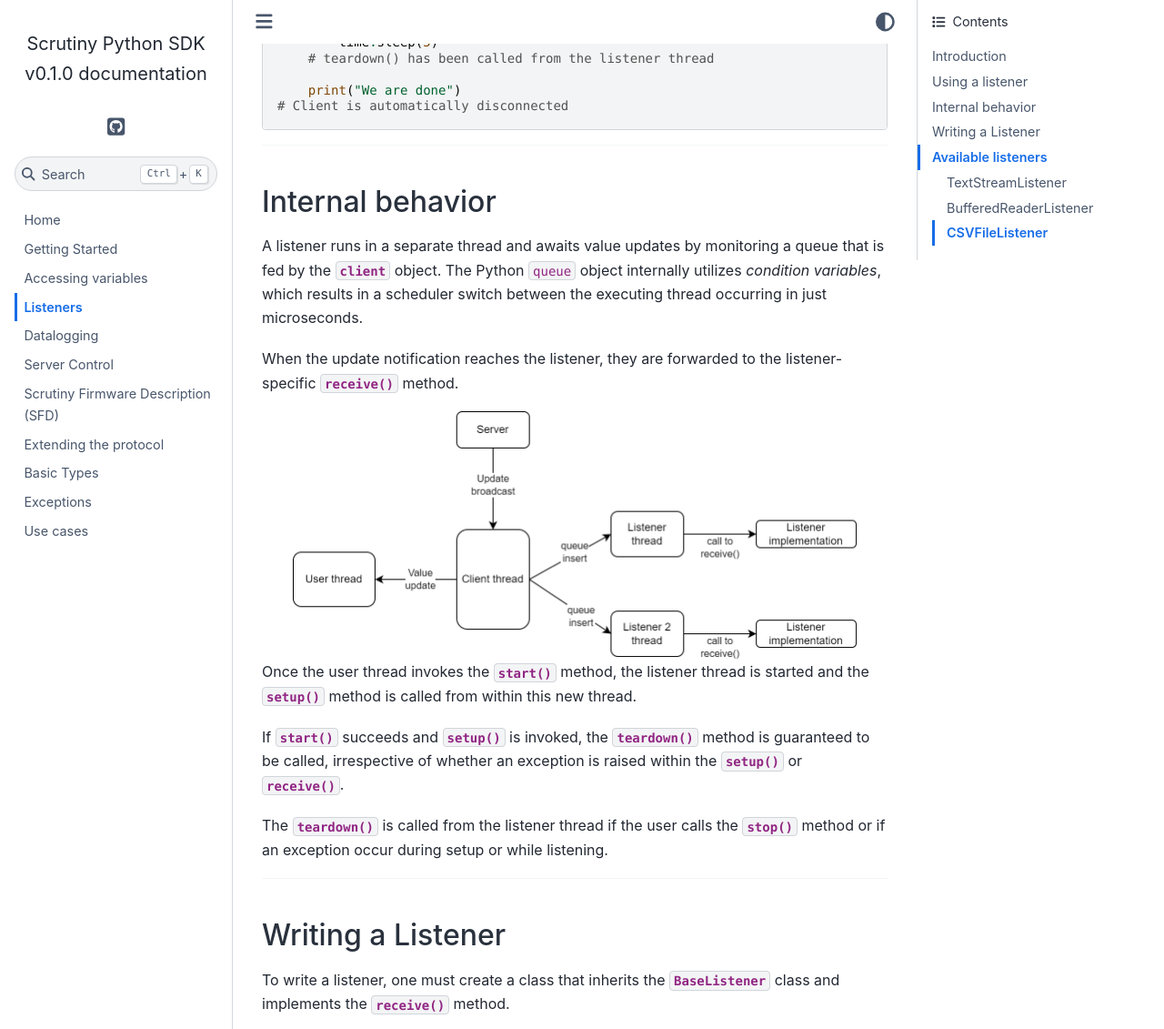
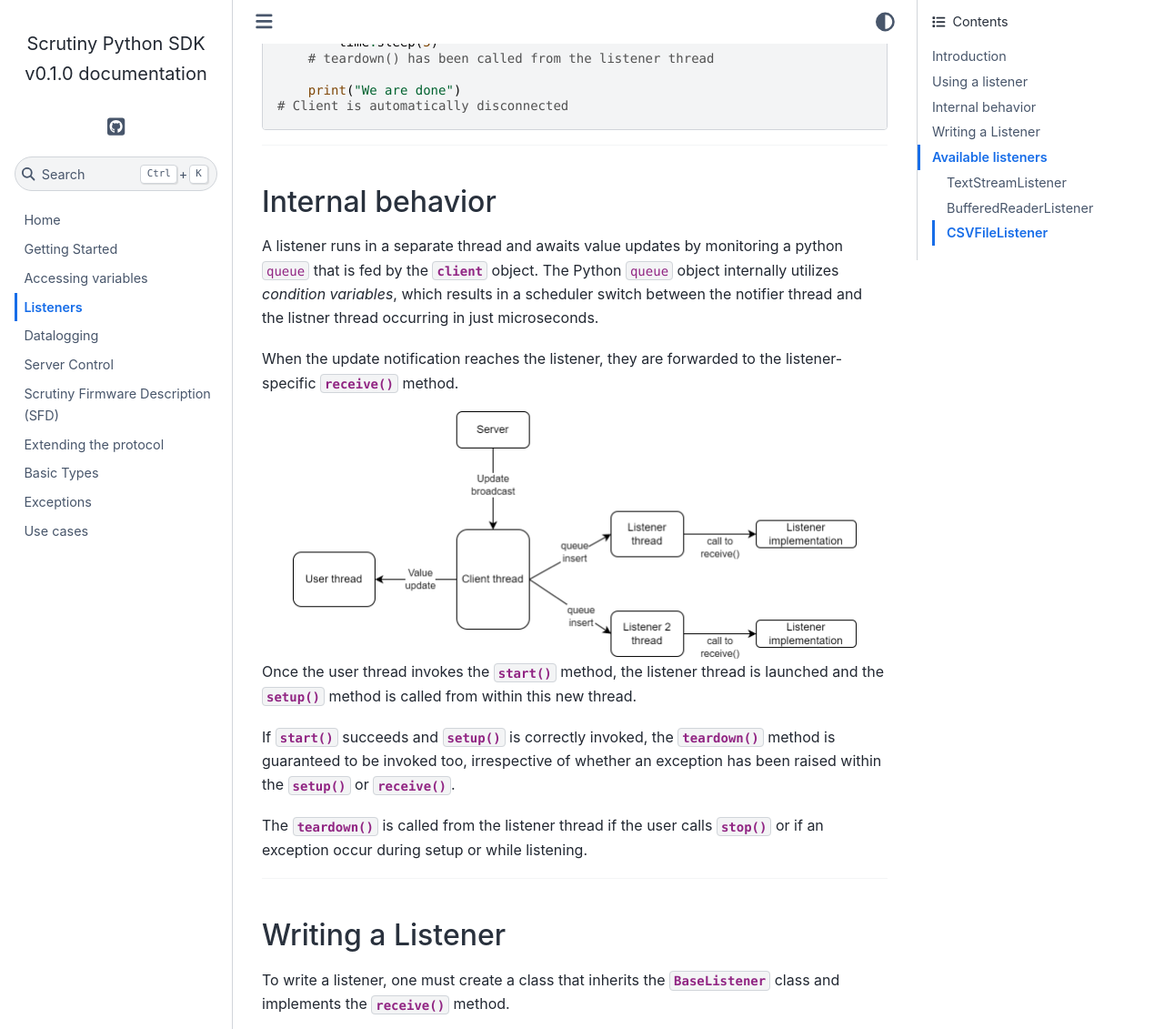
Before and after one commit to scrutinydebugger/scrutiny-python, a Sphinx documentation site: the page built from scrutiny/sdk/docs/source/listeners.rst, in a window 1280 px wide and 1400 px high, scrolled down 1582 px, cut to the strip 0-1131 px from the top of the window. Shown: the whole strip at 91% size. Built offline with Sphinx 7.4.7 and the Sphinx Book theme 1.1.4, drawn with Linux system fonts in a browser that asks for light colours.

Commit message:
Final review

```diff
--- a/scrutiny/sdk/docs/source/listeners.rst
+++ b/scrutiny/sdk/docs/source/listeners.rst
@@ -73,10 +73,10 @@ Each listener has a :meth:`start()<scrutiny.sdk.listeners.BaseListener.start>` a
 Internal behavior
 -----------------
 
-A listener runs in a separate thread and awaits value updates by monitoring a queue that is fed by the
+A listener runs in a separate thread and awaits value updates by monitoring a python ``queue`` that is fed by the
 :class:`client<scrutiny.sdk.client.ScrutinyClient>` object.
 The Python ``queue`` object internally utilizes `condition variables`, which results in a scheduler switch between
-the executing thread occurring in just microseconds.
+the notifier thread and the listner thread occurring in just microseconds.
 
 When the update notification reaches the listener, they are forwarded to the listener-specific
 :meth:`receive()<scrutiny.sdk.listeners.BaseListener.receive>` method.
@@ -87,16 +87,16 @@ When the update notification reaches the listener, they are forwarded to the lis
     :align: center
 
 
-Once the user thread invokes the :meth:`start()<scrutiny.sdk.listeners.BaseListener.start>` method, the listener thread is started
+Once the user thread invokes the :meth:`start()<scrutiny.sdk.listeners.BaseListener.start>` method, the listener thread is launched
 and the :meth:`setup()<scrutiny.sdk.listeners.BaseListener.setup>` method is called from within this new thread.
 
 If :meth:`start()<scrutiny.sdk.listeners.BaseListener.start>` succeeds and :meth:`setup()<scrutiny.sdk.listeners.BaseListener.setup>`
-is invoked, the :meth:`teardown()<scrutiny.sdk.listeners.BaseListener.teardown>` method is guaranteed to be called,
-irrespective of whether an exception is raised within the :meth:`setup()<scrutiny.sdk.listeners.BaseListener.setup>`
+is correctly invoked, the :meth:`teardown()<scrutiny.sdk.listeners.BaseListener.teardown>` method is guaranteed to be invoked too,
+irrespective of whether an exception has been raised within the :meth:`setup()<scrutiny.sdk.listeners.BaseListener.setup>`
 or :meth:`receive()<scrutiny.sdk.listeners.BaseListener.receive>`.
 
 The :meth:`teardown()<scrutiny.sdk.listeners.BaseListener.teardown>` is called from the listener thread if the user calls
-the :meth:`stop()<scrutiny.sdk.listeners.BaseListener.stop>` method or if an exception occur during setup or while listening.
+:meth:`stop()<scrutiny.sdk.listeners.BaseListener.stop>` or if an exception occur during setup or while listening.
 
 -----
 
```
